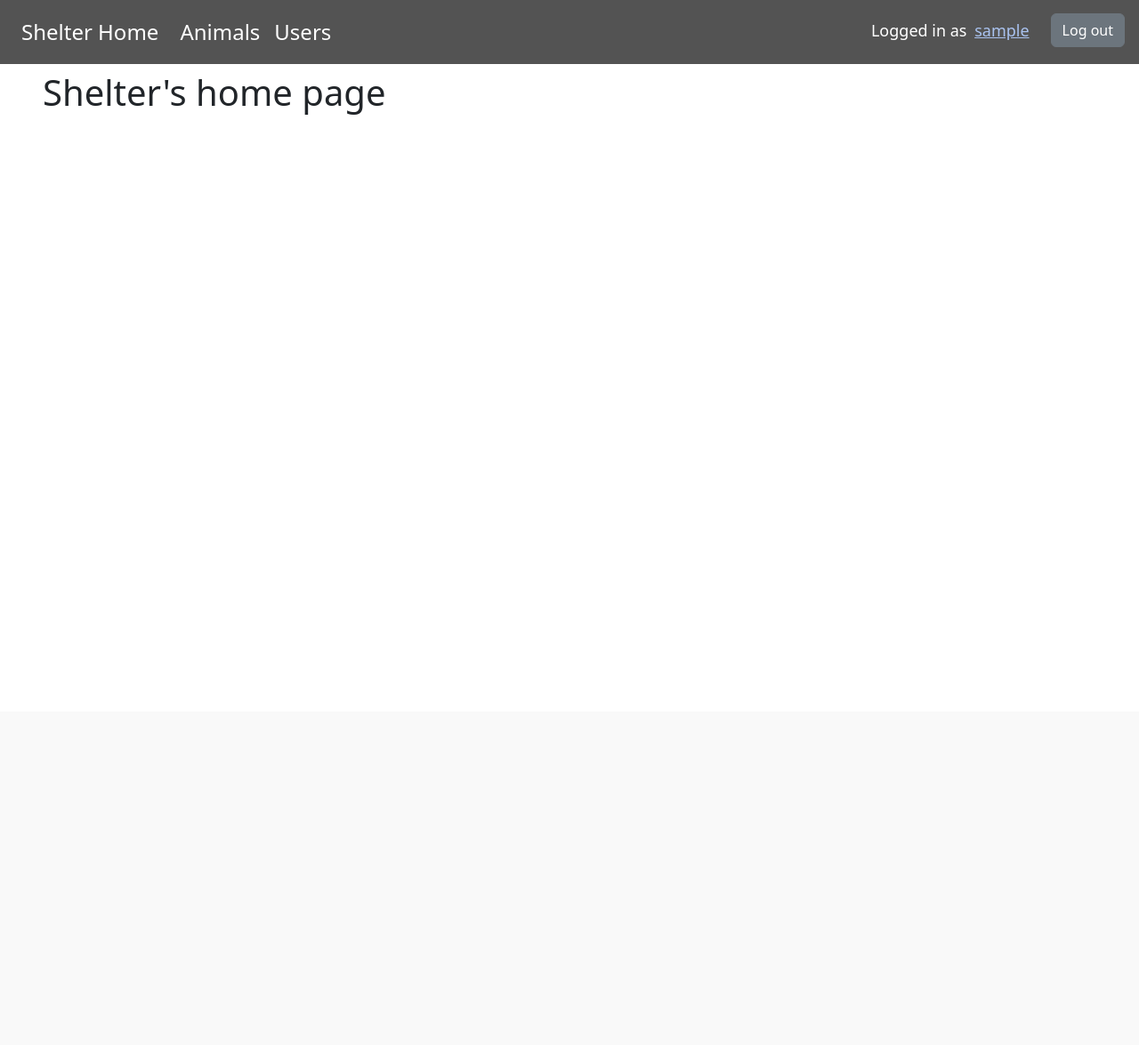
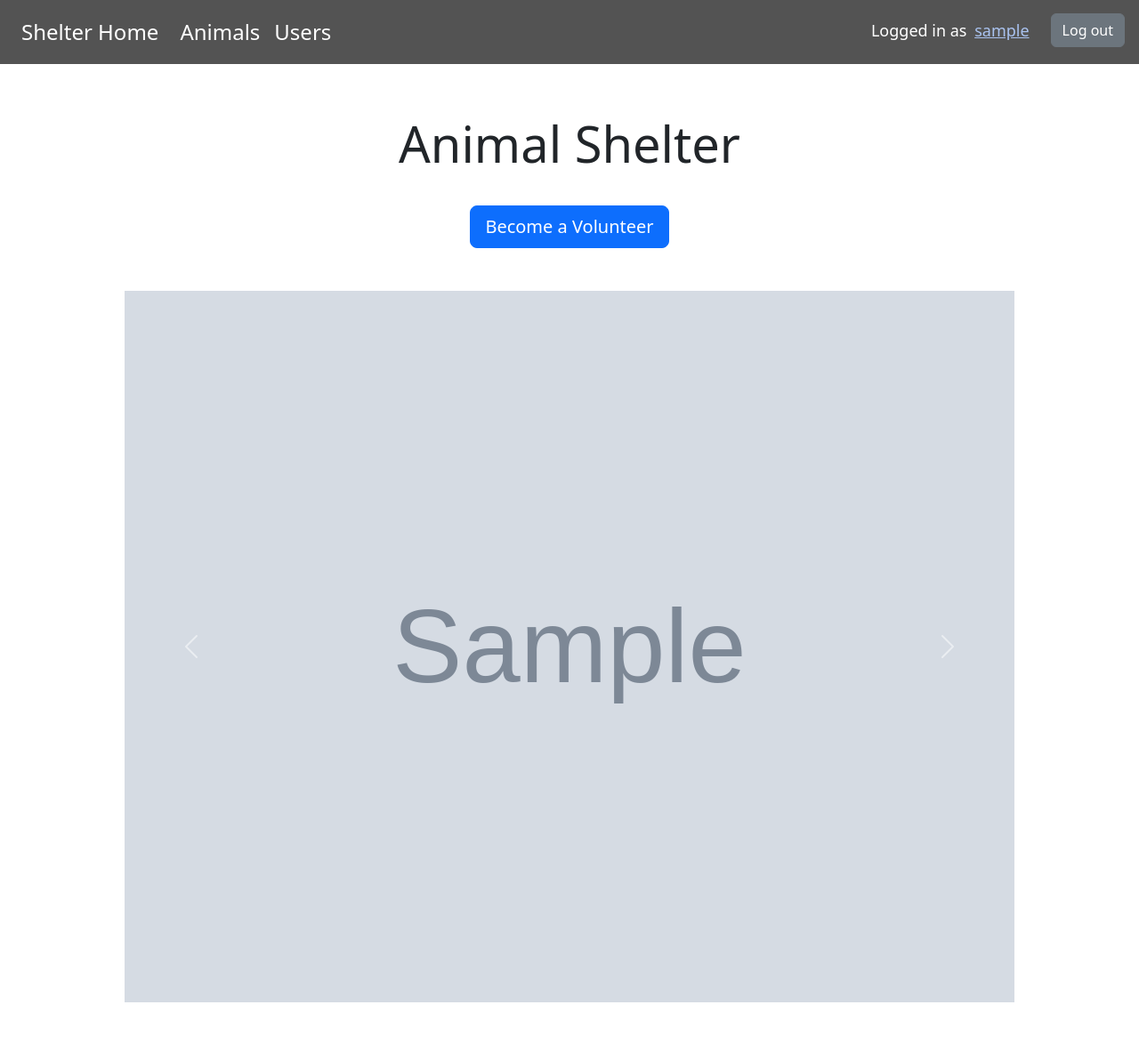
Before and after one commit to masterofannihilation/iis-2024, a Django app: template animal_shelter/shelter/templates/home.html in a window 1280 px wide. Shown: the whole page at 89% size. Before the commit the page ends 129 px from the top, so only its background shows below. Run offline with Django 3.2, Linux system fonts and the light colour scheme; tables that the repository leaves empty hold one stand-in row (values such as "Sample post"); the template is opened without the code that fills it: values that come from a table or form of the project are taken from there, most other values are stand-ins (such as "Sample title", 1, 10 or a date in 2020); grey boxes marked "Sample" are stand-in pictures; parts of the project's set-up code (start-up, migrations or seed data) failed here and were passed over.

Commit message:
feat: home page visuals

```diff
--- a/animal_shelter/animal_shelter/static/css/styles.css
+++ b/animal_shelter/animal_shelter/static/css/styles.css
@@ -99,3 +99,13 @@
 form {
   margin-bottom: 20px;
 }
+
+h1.display-4 {
+  font-size: 3.5rem;
+  margin-bottom: 20px;
+}
+
+.carousel-item img {
+  object-fit: cover;
+  height: 800px; /* Adjust the height of the carousel */
+}
--- a/animal_shelter/requirements.txt
+++ b/animal_shelter/requirements.txt
@@ -8,3 +8,4 @@ psycopg-binary==3.2.3
 sqlparse==0.5.1
 typing_extensions==4.12.2
 whitenoise==6.8.2
+requests
--- a/animal_shelter/shelter/templates/home.html
+++ b/animal_shelter/shelter/templates/home.html
@@ -1,7 +1,36 @@
 {% extends "base.html" %}
+{% block content %}
+<div class="container text-center my-5">
+    <h1 class="display-4">Animal Shelter</h1>
+    <a class="btn btn-primary btn-lg mt-3">Become a Volunteer</a>
+</div>
 
-{% block title %}Shelter HOME{% endblock %}
+<!-- Slideshow -->
+<div id="animalCarousel" class="carousel slide mx-auto" data-bs-ride="carousel" data-bs-interval="3000" style="max-width: 1000px;">
+    <div class="carousel-inner">
+        {% for animal in animals %}
+        <div class="carousel-item {% if forloop.first %}active{% endif %}">
+            <a href="{% url 'animal_detail' animal.id %}">
+                <img src="{{ animal.image_url }}" class="d-block w-100 animal-carousel-image" alt="{{ animal.name }}">
+            </a>
+        </div>
+        {% endfor %}
+    </div>
+    <button class="carousel-control-prev" type="button" data-bs-target="#animalCarousel" data-bs-slide="prev">
+        <span class="carousel-control-prev-icon" aria-hidden="true"></span>
+        <span class="visually-hidden">Previous</span>
+    </button>
+    <button class="carousel-control-next" type="button" data-bs-target="#animalCarousel" data-bs-slide="next">
+        <span class="carousel-control-next-icon" aria-hidden="true"></span>
+        <span class="visually-hidden">Next</span>
+    </button>
+</div>
 
-{% block content %}
-<h1>Shelter's home page</h1>
+<style>
+    .animal-carousel-image {
+        object-fit: contain;
+        height: 600px;
+    }
+</style>
+
 {% endblock %}
--- a/animal_shelter/shelter/views.py
+++ b/animal_shelter/shelter/views.py
@@ -1,10 +1,14 @@
 from django.shortcuts import render
 from .models import Animal, Walk, VeterinarianRequest, User
+import random
 
 
 # Home page
 def home_page(request):
-    return render(request, "home.html")
+    animals = Animal.objects.all()
+    random_animals = random.sample(list(animals), min(len(animals)-1, 15))
+    valid_animals = [animal for animal in random_animals if animal.image_url]
+    return render(request, 'home.html', {'animals': valid_animals})
 
 
 # View for scheduling walks
```
Also changed, not shown: animal_shelter/shelter/animals/views.py (+34 -4 lines).
